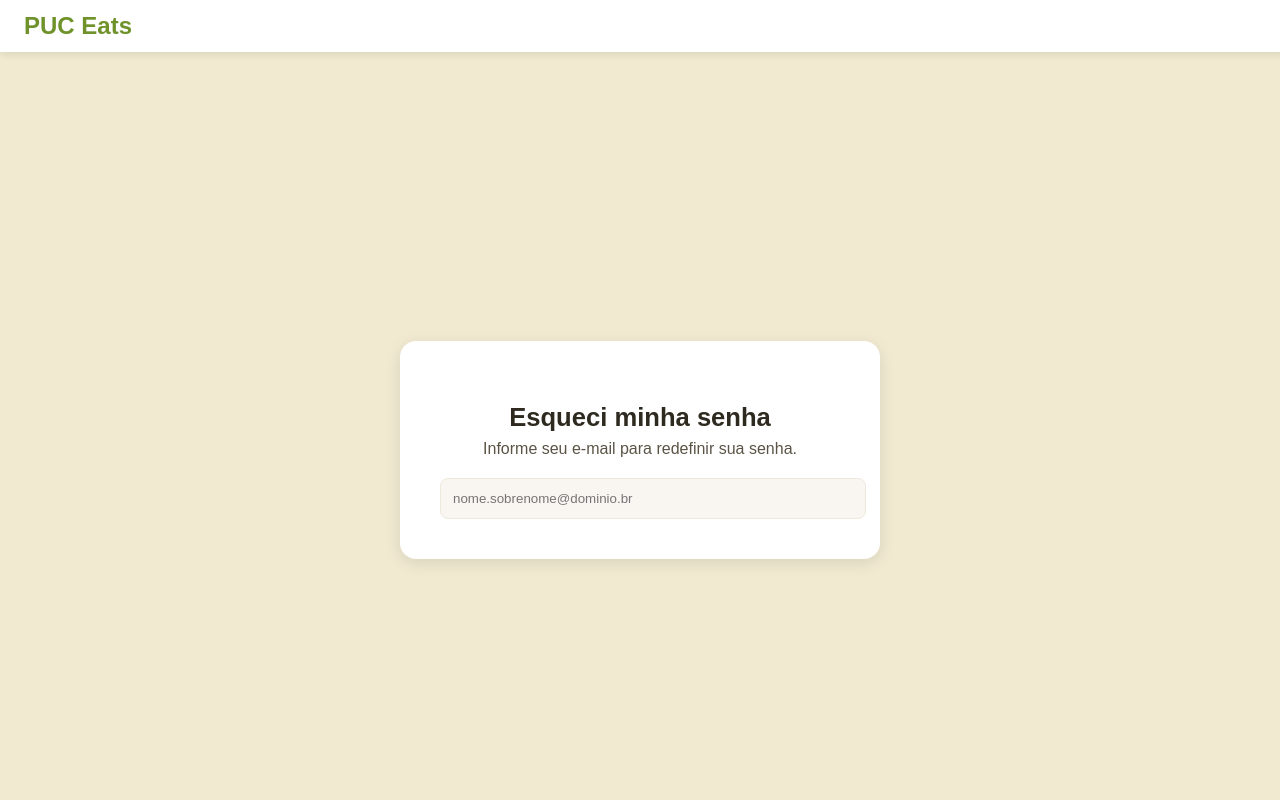
After one commit to BergqvistRio/PUC-Eats, a Django app: template puceats/templates/EsqueciMinhaSenha.html in a window 1280 px wide. The commit adds this page. Run offline with Django 5.2, Linux system fonts and the light colour scheme; the template is opened without the code that fills it, so the values that code supplies are empty.

Commit message:
Inserção dos arquivos e modificação para compatibilidade

```diff
--- /dev/null
+++ b/puceats/static/css/esqueci.css
@@ -0,0 +1,64 @@
+body {
+  margin: 0;
+  height: 100vh;
+  display: flex;
+  flex-direction: column;
+  justify-content: center;
+  align-items: center;
+  background-color: #f1ead1;
+  font-family: Arial, sans-serif;
+}
+
+.navbar {
+  position: fixed;
+  top: 0;
+  left: 0;
+  width: 100%;
+  background-color: #ffffff;
+  box-shadow: 0 2px 8px rgba(0,0,0,0.1);
+  padding: 12px 24px;
+}
+
+.logo {
+  margin: 0;
+  font-size: 1.5rem;
+  color: #6f922a;
+  font-weight: bold;
+}
+
+
+.container {
+  width: 400px;
+  background-color: #ffffff;
+  border-radius: 16px;
+  box-shadow: 0 4px 16px rgba(0,0,0,0.1);
+  text-align: center;
+  padding: 40px;
+  margin-top: 100px;
+}
+
+h2 {
+  font-size: 1.6rem;
+  margin-bottom: 8px;
+  color: #2f2a1f;
+}
+
+p {
+  color: #5b5446;
+  font-size: 1rem;
+  margin: 0 0 20px;
+}
+
+.input {
+  width: 100%;
+  padding: 12px;
+  border: 1.5px solid #efe9dc;
+  border-radius: 8px;
+  background-color: #f9f6f2;
+  color: #2f2a1f;
+}
+
+.input:disabled {
+  background-color: #f1ebe3;
+  color: #a8a193;
+}
--- /dev/null
+++ b/puceats/templates/EsqueciMinhaSenha.html
@@ -0,0 +1,21 @@
+{% load static %}
+<!doctype html>
+<html lang="pt-BR">
+<head>
+  <meta charset="utf-8">
+  <meta name="viewport" content="width=device-width, initial-scale=1">
+  <title>PUC-EATS • Esqueci minha senha</title>
+  <link rel="stylesheet" href="{% static 'css/esqueci.css' %}">
+</head>
+<body>
+  <header class="navbar">
+    <h1 class="logo">PUC Eats</h1>
+  </header>
+
+  <div class="container">
+    <h2>Esqueci minha senha</h2>
+    <p>Informe seu e-mail para redefinir sua senha.</p>
+    <input class="input" type="email" placeholder="nome.sobrenome@dominio.br" enabled>
+  </div>
+</body>
+</html>
--- a/puceats/templates/cadastro.html
+++ b/puceats/templates/cadastro.html
@@ -1,10 +1,11 @@
+{% load static %}
 <!DOCTYPE html>
 <html lang="pt-BR">
 <head>
   <meta charset="UTF-8" />
   <meta name="viewport" content="width=device-width, initial-scale=1.0" />
-  <title>Criar Conta - PUC-Rio Eats</title>
-  <link rel="stylesheet" href="../static/cadastro_style.css" />
+  <title>Criar Conta - PUC Eats</title>
+  <link rel="stylesheet" href="{% static 'css/cadastro_style.css' %}" />
   <link href="https://fonts.googleapis.com/css2?family=Inter:wght@400;500;600&display=swap" rel="stylesheet" />
 </head>
 <body>
--- a/puceats/templates/login.html
+++ b/puceats/templates/login.html
@@ -1,3 +1,4 @@
+{% load static %}
 <!DOCTYPE html>
 <html lang="pt-BR">
 <head>
@@ -5,7 +6,7 @@
   <meta name="viewport" content="width=device-width, initial-scale=1.0" />
   <title>PUC Eats - Login</title>
 
-  <link rel="stylesheet" href="../static/style.css  " />
+  <link rel="stylesheet" href="{% static 'css/login.css' %}" />
 
   <link href="https://fonts.googleapis.com/css2?family=Inter:wght@400;500;600&display=swap" rel="stylesheet">
 </head>
```
Also changed, not shown: puceats/static/css/login.css (renamed from puceats/static/login.css).
